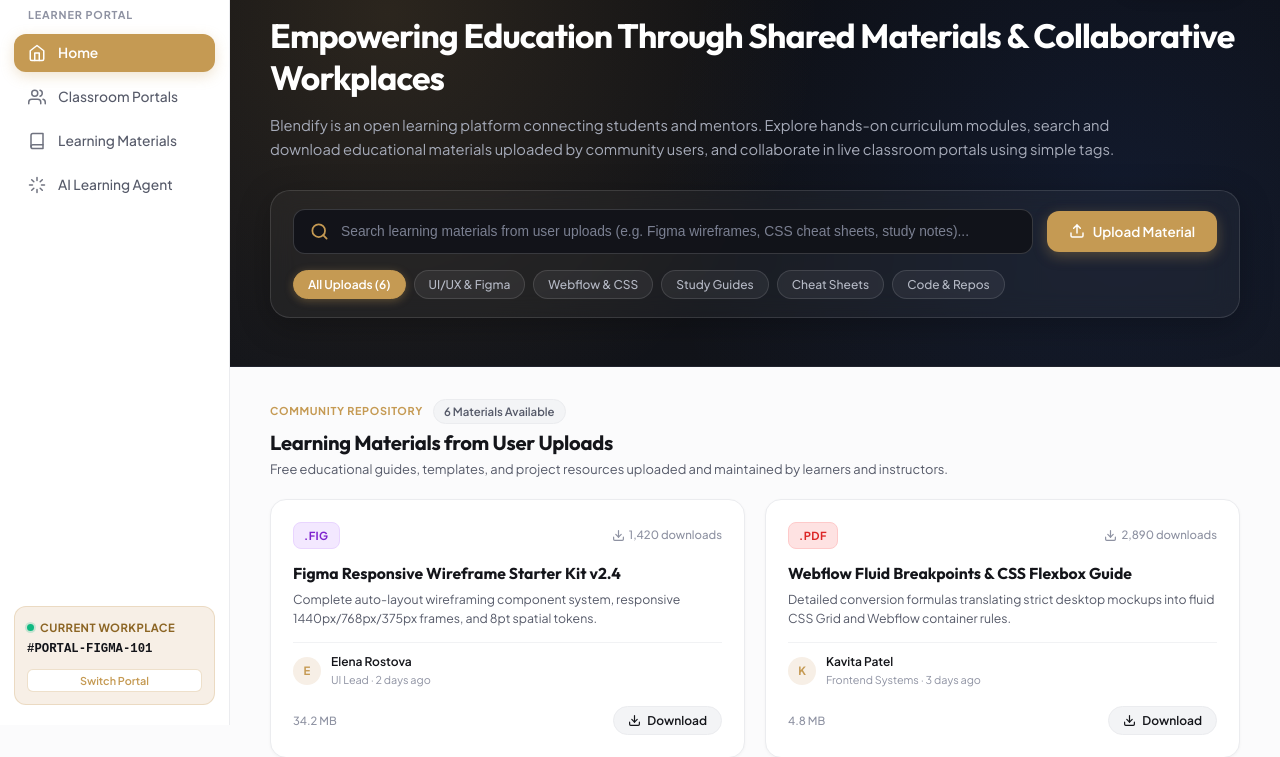
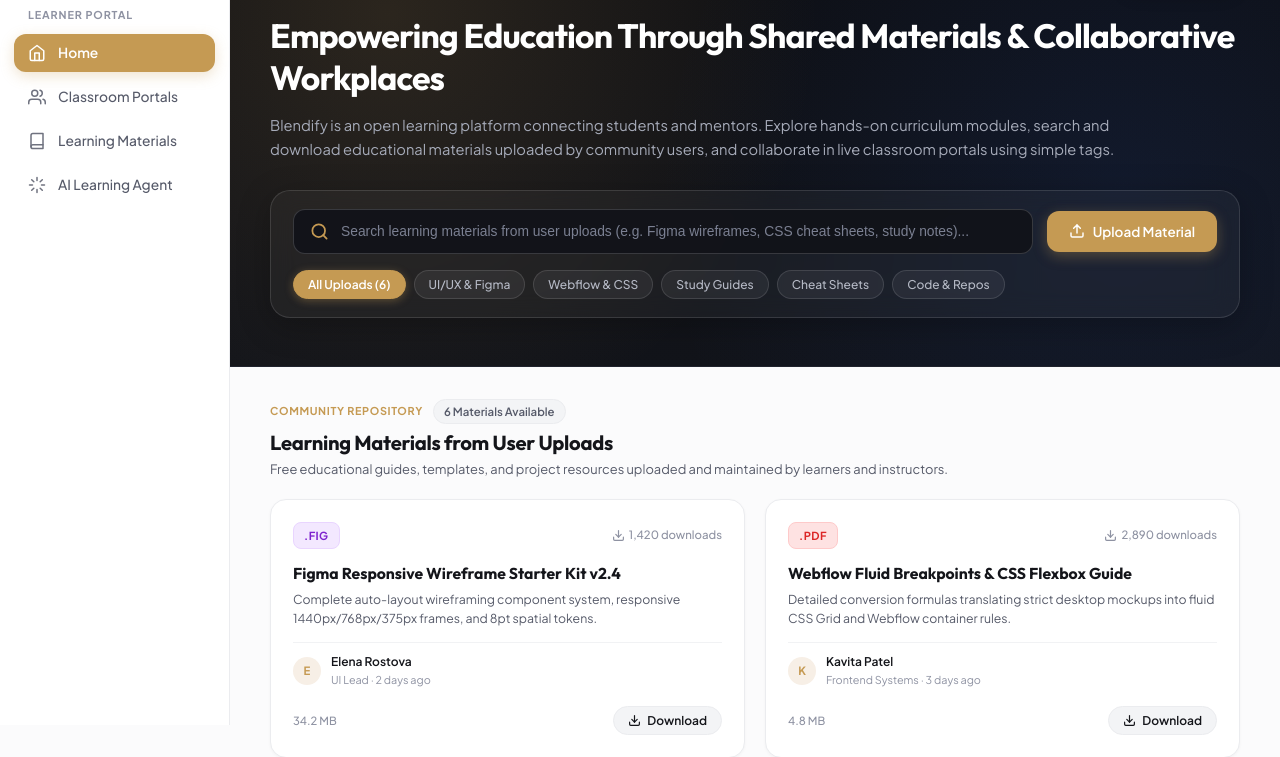
Before and after one commit to EirelJhon/blendify-LMS, a website built with Vite: page index.html in a window 1280 px wide. Shown: the part 75-832 px from the top of the page. Built offline with nearby package versions, Linux system fonts and the light colour scheme.

Commit message:
Remove current workplace footer card from sidebar

```diff
--- a/index.html
+++ b/index.html
@@ -98,18 +98,6 @@
           </li>
         </ul>
       </nav>
-
-      <!-- Active Classroom Quick Status Footer -->
-      <div class="sidebar-footer">
-        <div class="active-portal-badge-card">
-          <div class="portal-status-header">
-            <span class="live-dot"></span>
-            <span class="portal-lbl">Current Workplace</span>
-          </div>
-          <p class="current-tag-text" id="sidebarActiveTag">#PORTAL-FIGMA-101</p>
-          <button class="btn-switch-portal" id="btnSidebarSwitchPortal">Switch Portal</button>
-        </div>
-      </div>
     </aside>
 
     <!-- MAIN APP WRAPPER -->
--- a/src/main.js
+++ b/src/main.js
@@ -94,7 +94,6 @@
 
   document.getElementById('btnHomeToPortals')?.addEventListener('click', () => switchView('workplaces'));
   document.getElementById('btnOpenClassroomAction')?.addEventListener('click', () => switchView('workplaces'));
-  document.getElementById('btnSidebarSwitchPortal')?.addEventListener('click', () => switchView('workplaces'));
   document.getElementById('btnBackToPortals')?.addEventListener('click', () => switchView('workplaces'));
   document.getElementById('btnNewClassWorkspace')?.addEventListener('click', () => {
     switchView('workplaces');
@@ -932,7 +931,6 @@
   // PILLAR 2: CLASSROOM WORKPLACES & JOINED CLASS PORTALS
   // =========================================================================
   const activeTagBadge = document.getElementById('activeTagBadge');
-  const sidebarActiveTag = document.getElementById('sidebarActiveTag');
   const currentShareLink = document.getElementById('currentShareLink');
   const portalTagInput = document.getElementById('portalTagInput');
   const btnJoinPortalByTag = document.getElementById('btnJoinPortalByTag');
@@ -1180,7 +1178,6 @@
             state.activeTag = '#PORTAL-NONE';
             state.activePortalName = 'No Active Classroom';
             if (activeTagBadge) activeTagBadge.textContent = state.activeTag;
-            if (sidebarActiveTag) sidebarActiveTag.textContent = state.activeTag;
           }
         }
         renderJoinedPortals(filterJoinedPortalsInput ? filterJoinedPortalsInput.value : '');
@@ -1240,7 +1237,6 @@
 
     // Update UI elements
     if (activeTagBadge) activeTagBadge.textContent = formattedTag;
-    if (sidebarActiveTag) sidebarActiveTag.textContent = formattedTag;
     if (currentShareLink) {
       currentShareLink.value = `https://blendify.edu/portal/join?tag=${formattedTag.replace('#', '')}`;
     }
--- a/src/style.css
+++ b/src/style.css
@@ -230,64 +230,6 @@
   opacity: 1;
 }
 
-.sidebar-footer {
-  margin-top: auto;
-  padding-top: 14px;
-}
-
-.active-portal-badge-card {
-  background-color: var(--primary-light);
-  border: 1px solid rgba(197, 154, 83, 0.25);
-  border-radius: var(--radius-md);
-  padding: 12px;
-}
-
-.portal-status-header {
-  display: flex;
-  align-items: center;
-  gap: 6px;
-  margin-bottom: 4px;
-}
-
-.live-dot {
-  width: 7px;
-  height: 7px;
-  border-radius: 50%;
-  background-color: var(--success);
-  box-shadow: 0 0 0 2px rgba(16, 185, 129, 0.2);
-}
-
-.portal-lbl {
-  font-size: 0.75rem;
-  font-weight: 700;
-  color: #8C6524;
-  text-transform: uppercase;
-  letter-spacing: 0.04em;
-}
-
-.current-tag-text {
-  font-family: monospace;
-  font-size: 0.82rem;
-  font-weight: 700;
-  color: var(--text-main);
-  margin-bottom: 8px;
-}
-
-.btn-switch-portal {
-  font-size: 0.72rem;
-  font-weight: 600;
-  color: var(--primary);
-  background-color: #FFFFFF;
-  border: 1px solid rgba(197, 154, 83, 0.3);
-  padding: 4px 10px;
-  border-radius: 6px;
-  width: 100%;
-}
-
-.btn-switch-portal:hover {
-  background-color: var(--primary);
-  color: #FFFFFF;
-}
 
 /* ==========================================================================
    TOP HEADER
```
